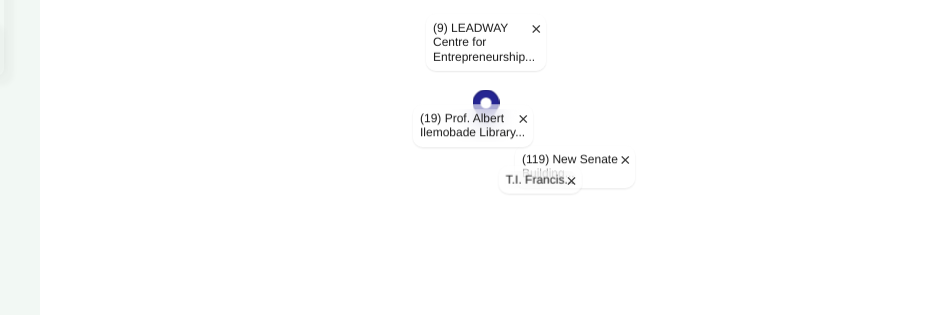
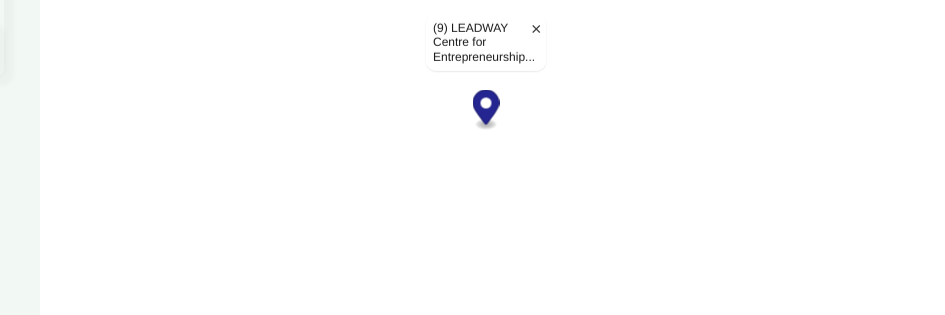
Before and after one commit to jydestudio/FUTA-campus-explorer, a website: page public/index.html in a window 1280 px wide. Shown: the part 141-456 px from the top of the page, 335-1280 px from the left. Drawn offline with nearby package versions, Linux system fonts and the light colour scheme; no server answers.

Commit message:
Update index.html

```diff
--- a/public/index.html
+++ b/public/index.html
@@ -3,7 +3,7 @@
 <head>
   <meta charset="UTF-8">
   <meta name="viewport" content="width=device-width, initial-scale=1.0">
-  <title>FUTA Campus Explorer</title>
+  <title>Fatoki Lawrence</title>
   <link rel="stylesheet" href="https://unpkg.com/leaflet@1.9.4/dist/leaflet.css" />
   <link rel="stylesheet" href="style.css">
   <link href="https://cdn.jsdelivr.net/npm/bootstrap@5.3.0/dist/css/bootstrap.min.css" rel="stylesheet">
@@ -385,39 +385,9 @@
         fetch('assets/shapefiles/cleaned_data.geojson')
             .then(response => response.json())
             .then(data => {
-
-                const searchStrings = ["(119)     New Senate Building", "(19)      Prof. Albert Ilemobade Library", "T.I. Francis"]; // Example array
-
-                searchStrings.forEach(searchString => {
-                    let filteredData = data.features.find(feature =>
-                        feature.properties["uniform name"] &&
-                        feature.properties["uniform name"].toLowerCase().includes(searchString.toLowerCase())
-                    );
-
-                    if (filteredData) { // Ensure filteredData is found
-                        let coord1 = filteredData.geometry.coordinates;
-
-                        if (coord1.length < 2) {
-                            coord1 = coord1[0][0];
-                        }
-
-                        console.log(coord1);
-                        let popup1 = new maplibregl.Popup({ closeOnClick: true, closeButton: true })
-                            .setLngLat(coord1)  // Set the position based on coordinates
-                            .setHTML(`
-                                <div class="popup" style="font-size: 12px;">
-                                    ${filteredData.properties["uniform name"].slice(0, 50)}...
-                                </div>
-                            `); // Tooltip content
-                        popup1.addTo(map);
-                    } else {
-                        console.log(`No feature found for: ${searchString}`);
-                    }
-});
-
                 let firstItem = data.features[1];
 
-                searchBox.placeholder = firstItem.properties["uniform name"].replace(/\s+/g, ' ').trim();
+                searchBox.placeholder = firstItem.properties["uniform name"].replace(/\s+/g, ' ').trim();;
                 let coord = firstItem.geometry.coordinates;
                 let latitude = coord[1];
                 let longitude = coord[0];
@@ -837,7 +807,7 @@ async function sendMessage() {
         const data = await response.json();
         console.log(data.reply);
 
-
+        try {document.querySelector('.ai-msg').remove();} catch (error) {console.log(error)}
         const aiMsg = document.createElement("div");
         aiMsg.classList.add("messages", "ai-msg");
         aiMsg.innerHTML = `${data.friendlyIntro} <br>${data.reply}`;
@@ -845,6 +815,7 @@ async function sendMessage() {
 
         const scrollableDiv = document.querySelector(".chat-container");
         scrollableDiv.scrollTop = scrollableDiv.scrollHeight;
+
 
         fetch('assets/shapefiles/cleaned_data.geojson')
             .then(response => response.json())
```
